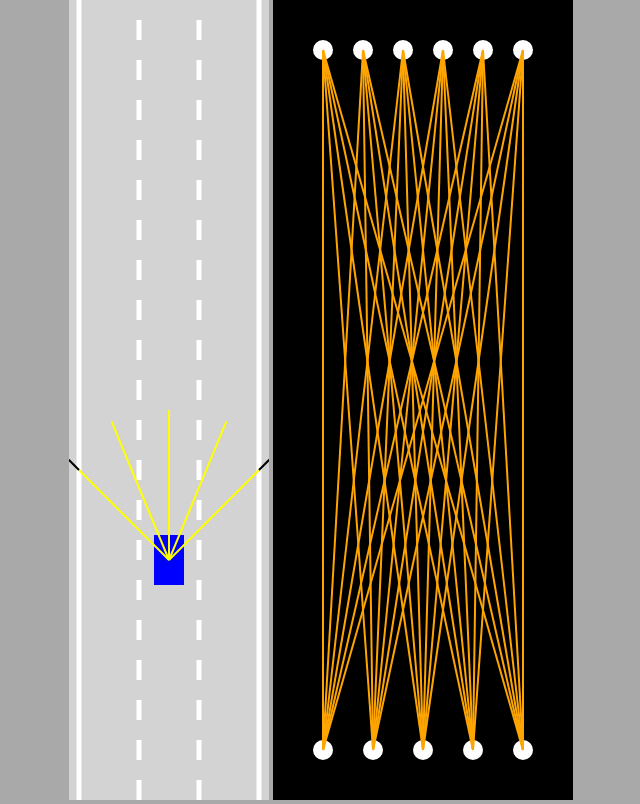
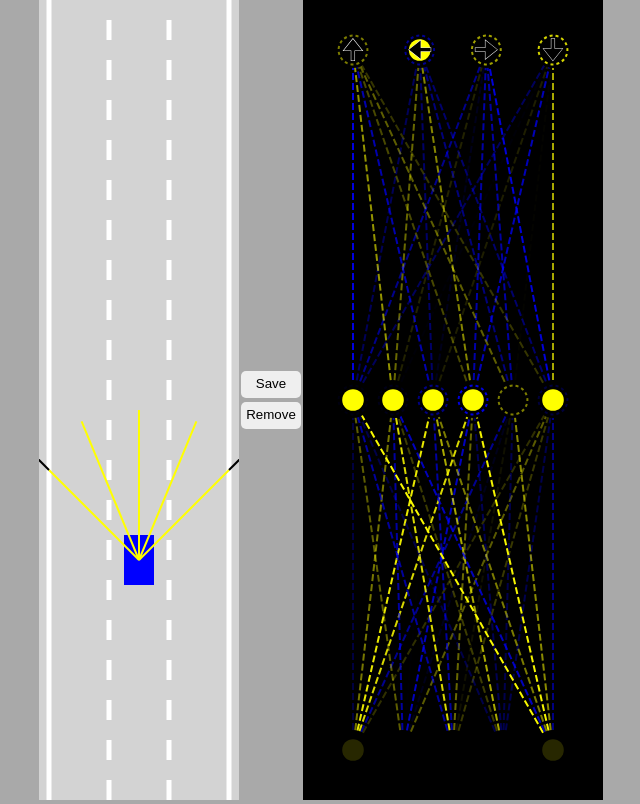
Before and after one commit to Dimaaap/JSSelf-DrivingCars, a plain HTML site: page index.html in a window 1280 px wide. Shown: the whole page, without its empty margins (319-959 px from the left). Drawn offline with Linux system fonts and the light colour scheme.

Commit message:
add neurons

```diff
--- a/car.js
+++ b/car.js
@@ -1,5 +1,5 @@
 class Car{
-    constructor(x,y,width,height,controlType,maxSpeed=5){
+    constructor(x,y,width,height,controlType,maxSpeed=3){
         this.x=x;
         this.y=y;
         this.width=width;
@@ -121,7 +121,7 @@ class Car{
         this.y-=Math.cos(this.angle)*this.speed;
     }
 
-    draw(ctx,color){
+    draw(ctx,color,drawSensor=false){
         if(this.damaged){
             ctx.fillStyle="gray";
         }else{
@@ -134,7 +134,7 @@ class Car{
         }
         ctx.fill();
 
-        if(this.sensor){
+        if(this.sensor && drawSensor){
             this.sensor.draw(ctx);
         }
     }
--- a/index.html
+++ b/index.html
@@ -5,6 +5,10 @@
 </head>
 <body>
     <canvas id="carCanvas"></canvas>
+    <div id="verticalButtons">
+        <button onclick="save()">Save</button>
+        <button onclick="discard()">Remove</button>
+    </div>
     <canvas id="networkCanvas"></canvas>
     <script src="visualizer.js"></script>
     <script src="network.js"></script>
--- a/main.js
+++ b/main.js
@@ -1,39 +1,87 @@
-const carCanvas = document.getElementById("carCanvas");
-carCanvas.width = 200;
-const networkCanvas = document.getElementById("networkCanvas");
-networkCanvas.width = 300;
+const carCanvas=document.getElementById("carCanvas");
+carCanvas.width=200;
+const networkCanvas=document.getElementById("networkCanvas");
+networkCanvas.width=300;
 
 const carCtx = carCanvas.getContext("2d");
 const networkCtx = networkCanvas.getContext("2d");
-const road = new Road(carCanvas.width / 2, carCanvas.width * 0.9);
-const car = new Car(road.getLaneCenter(1), 100, 30, 50, "AI");
-const traffic = [
-    new Car(road.getLaneCenter(1), -100, 30, 50, "DUMMY", 4),
+
+const road=new Road(carCanvas.width/2,carCanvas.width*0.9);
+
+const N=1;
+const cars=generateCars(N);
+let bestCar=cars[0];
+if(localStorage.getItem("bestBrain")){
+    for(let i=0;i<cars.length;i++){
+        cars[i].brain=JSON.parse(
+            localStorage.getItem("bestBrain"));
+        if(i!=0){
+            NeuralNetwork.mutate(cars[i].brain,0.1);
+        }
+    }
+}
+
+const traffic=[
+    new Car(road.getLaneCenter(1),-100,30,50,"DUMMY",2),
+    new Car(road.getLaneCenter(0),-300,30,50,"DUMMY",2),
+    new Car(road.getLaneCenter(2),-300,30,50,"DUMMY",2),
+    new Car(road.getLaneCenter(0),-500,30,50,"DUMMY",2),
+    new Car(road.getLaneCenter(1),-500,30,50,"DUMMY",2),
+    new Car(road.getLaneCenter(1),-700,30,50,"DUMMY",2),
+    new Car(road.getLaneCenter(2),-700,30,50,"DUMMY",2),
 ];
-
 
 animate();
 
-function animate(){
-    for(let i = 0;i < traffic.length; i++){
-        traffic[i].update(road.borders, []);
+function save(){
+    localStorage.setItem("bestBrain",
+        JSON.stringify(bestCar.brain));
+}
+
+function discard(){
+    localStorage.removeItem("bestBrain");
+}
+
+function generateCars(N){
+    const cars=[];
+    for(let i=1;i<=N;i++){
+        cars.push(new Car(road.getLaneCenter(1),100,30,50,"AI"));
     }
-    car.update(road.borders, traffic);
+    return cars;
+}
 
-    carCanvas.height = window.innerHeight;
-    networkCanvas.height = window.innerHeight;
+function animate(time){
+    for(let i=0;i<traffic.length;i++){
+        traffic[i].update(road.borders,[]);
+    }
+    for(let i=0;i<cars.length;i++){
+        cars[i].update(road.borders,traffic);
+    }
+    bestCar=cars.find(
+        c=>c.y==Math.min(
+            ...cars.map(c=>c.y)
+        ));
+
+    carCanvas.height=window.innerHeight;
+    networkCanvas.height=window.innerHeight;
 
     carCtx.save();
-    carCtx.translate(0, -car.y+carCanvas.height * 0.7);
+    carCtx.translate(0,-bestCar.y+carCanvas.height*0.7);
 
     road.draw(carCtx);
-    for(let i = 0; i < traffic.length; i++){
-        traffic[i].draw(carCtx, "red");
+    for(let i=0;i<traffic.length;i++){
+        traffic[i].draw(carCtx,"red");
     }
-    car.draw(carCtx, "blue");
+    carCtx.globalAlpha=0.2;
+    for(let i=0;i<cars.length;i++){
+        cars[i].draw(carCtx,"blue");
+    }
+    carCtx.globalAlpha=1;
+    bestCar.draw(carCtx,"blue",true);
 
     carCtx.restore();
 
-    Visualizer.drawNetwork(networkCtx, car.brain);
+    networkCtx.lineDashOffset=-time/50;
+    Visualizer.drawNetwork(networkCtx,bestCar.brain);
     requestAnimationFrame(animate);
 }
--- a/network.js
+++ b/network.js
@@ -16,6 +16,27 @@ class NeuralNetwork{
                 outputs,network.levels[i]);
         }
         return outputs;
+    }
+
+    static mutate(network,amount=1){
+        network.levels.forEach(level => {
+            for(let i=0;i<level.biases.length;i++){
+                level.biases[i]=lerp(
+                    level.biases[i],
+                    Math.random()*2-1,
+                    amount
+                )
+            }
+            for(let i=0;i<level.weights.length;i++){
+                for(let j=0;j<level.weights[i].length;j++){
+                    level.weights[i][j]=lerp(
+                        level.weights[i][j],
+                        Math.random()*2-1,
+                        amount
+                    )
+                }
+            }
+        });
     }
 }
 
--- a/style.css
+++ b/style.css
@@ -2,7 +2,26 @@ body {
     margin: 0;
     background: darkgray;
     overflow: hidden;
-    text-align: center;
+    display: flex;
+    justify-content: center;
+    align-items: center;
+}
+
+#verticalButtons {
+    display: flex;
+    flex-direction: column;
+}
+
+button {
+    border: none;
+    border-radius: 5px;
+    padding: 5px 5px 7px 5px;
+    margin: 2px;
+    cursor: pointer;
+}
+
+button:hover {
+    background: blue;
 }
 
 #carCanvas {
--- a/utils.js
+++ b/utils.js
@@ -40,3 +40,11 @@ function polysIntersect(poly1, poly2){
     }
     return false;
 }
+
+function getRGBA(value){
+    const alpha = Math.abs(value);
+    const R = value < 0 ? 0 : 255;
+    const G = R;
+    const B = value > 0 ? 0 : 255;
+    return "rgba(" + R + "," + G + "," + B + "," + alpha + ")";
+}
--- a/visualizer.js
+++ b/visualizer.js
@@ -6,59 +6,105 @@ class Visualizer{
         const width=ctx.canvas.width-margin*2;
         const height=ctx.canvas.height-margin*2;
 
-        Visualizer.drawLevel(ctx,network.levels[0],
-            left,top,
-            width,height);
+        const levelHeight=height/network.levels.length;
+
+        for(let i=network.levels.length-1;i>=0;i--){
+            const levelTop=top+
+                lerp(
+                    height-levelHeight,
+                    0,
+                    network.levels.length==1
+                        ?0.5
+                        :i/(network.levels.length-1)
+                );
+
+            ctx.setLineDash([7,3]);
+            Visualizer.drawLevel(ctx,network.levels[i],
+                left,levelTop,
+                width,levelHeight,
+                i==network.levels.length-1
+                    ?['🠉','🠈','🠊','🠋']
+                    :[]
+            );
+        }
     }
 
-    static drawLevel(ctx, level, left, top, width, height){
+    static drawLevel(ctx,level,left,top,width,height,outputLabels){
         const right=left+width;
         const bottom=top+height;
 
-        const {inputs, outputs}=level;
+        const {inputs,outputs,weights,biases}=level;
 
-        const nodeRadius = 10;
-        for(let i = 0; i < inputs.length; i++){
-            const x = Visualizer.#getNodeX(inputs, i, left, right);
+        for(let i=0;i<inputs.length;i++){
+            for(let j=0;j<outputs.length;j++){
+                ctx.beginPath();
+                ctx.moveTo(
+                    Visualizer.#getNodeX(inputs,i,left,right),
+                    bottom
+                );
+                ctx.lineTo(
+                    Visualizer.#getNodeX(outputs,j,left,right),
+                    top
+                );
+                ctx.lineWidth=2;
+                ctx.strokeStyle=getRGBA(weights[i][j]);
+                ctx.stroke();
+            }
+        }
+
+        const nodeRadius=18;
+        for(let i=0;i<inputs.length;i++){
+            const x=Visualizer.#getNodeX(inputs,i,left,right);
             ctx.beginPath();
-            ctx.arc(x, bottom, nodeRadius, 0, Math.PI * 2);
-            ctx.fillStyle = "white";
+            ctx.arc(x,bottom,nodeRadius,0,Math.PI*2);
+            ctx.fillStyle="black";
+            ctx.fill();
+            ctx.beginPath();
+            ctx.arc(x,bottom,nodeRadius*0.6,0,Math.PI*2);
+            ctx.fillStyle=getRGBA(inputs[i]);
             ctx.fill();
         }
 
-        for(let i = 0; i < outputs.length; i++){
-            const x = Visualizer.#getNodeX(outputs, i, left, right);
+        for(let i=0;i<outputs.length;i++){
+            const x=Visualizer.#getNodeX(outputs,i,left,right);
             ctx.beginPath();
-            ctx.arc(x, top, nodeRadius, 0, Math.PI * 2);
-            ctx.fillStyle = "white";
+            ctx.arc(x,top,nodeRadius,0,Math.PI*2);
+            ctx.fillStyle="black";
             ctx.fill();
-        }
+            ctx.beginPath();
+            ctx.arc(x,top,nodeRadius*0.6,0,Math.PI*2);
+            ctx.fillStyle=getRGBA(outputs[i]);
+            ctx.fill();
 
-        for(let i = 0; i < inputs.length; i++){
-            for(let j = 0; j < outputs.length; j++){
+            ctx.beginPath();
+            ctx.lineWidth=2;
+            ctx.arc(x,top,nodeRadius*0.8,0,Math.PI*2);
+            ctx.strokeStyle=getRGBA(biases[i]);
+            ctx.setLineDash([3,3]);
+            ctx.stroke();
+            ctx.setLineDash([]);
+
+            if(outputLabels[i]){
                 ctx.beginPath();
-                ctx.moveTo(
-                    Visualizer.#getNodeX(inputs, i, left, right),
-                    bottom
-                );
-                ctx.lineTo(
-                    Visualizer.#getNodeX(outputs, j, left, right),
-                    top
-                );
-                ctx.lineWidth = 2;
-                ctx.strokeStyle = "orange";
-                ctx.stroke();
+                ctx.textAlign="center";
+                ctx.textBaseline="middle";
+                ctx.fillStyle="black";
+                ctx.strokeStyle="white";
+                ctx.font=(nodeRadius*1.5)+"px Arial";
+                ctx.fillText(outputLabels[i],x,top+nodeRadius*0.1);
+                ctx.lineWidth=0.5;
+                ctx.strokeText(outputLabels[i],x,top+nodeRadius*0.1);
             }
         }
     }
 
-    static #getNodeX(nodes, index, left, right){
+    static #getNodeX(nodes,index,left,right){
         return lerp(
             left,
             right,
-            nodes.length == 1
+            nodes.length==1
                 ?0.5
-                :index / (nodes.length - 1)
+                :index/(nodes.length-1)
         );
     }
 }
```
